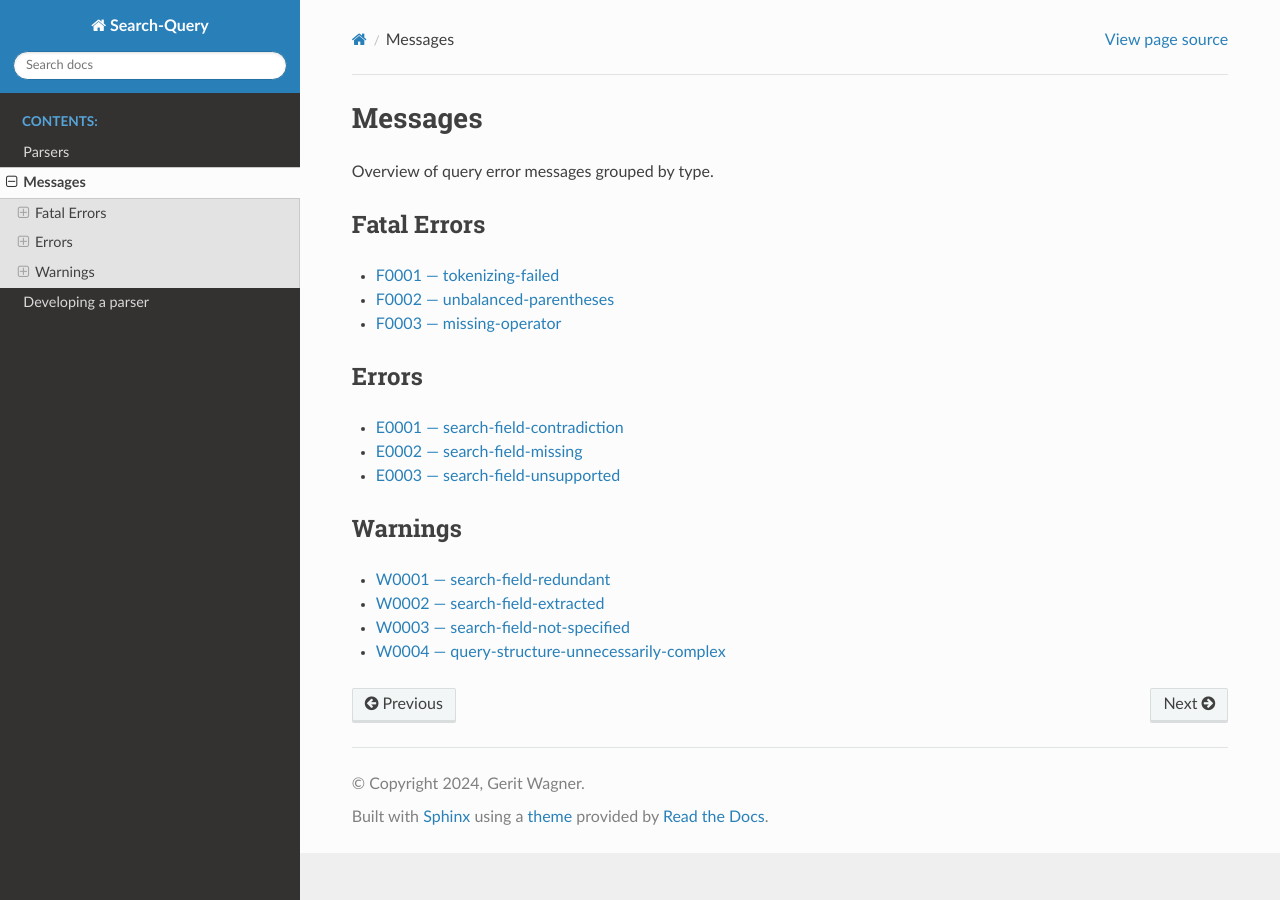
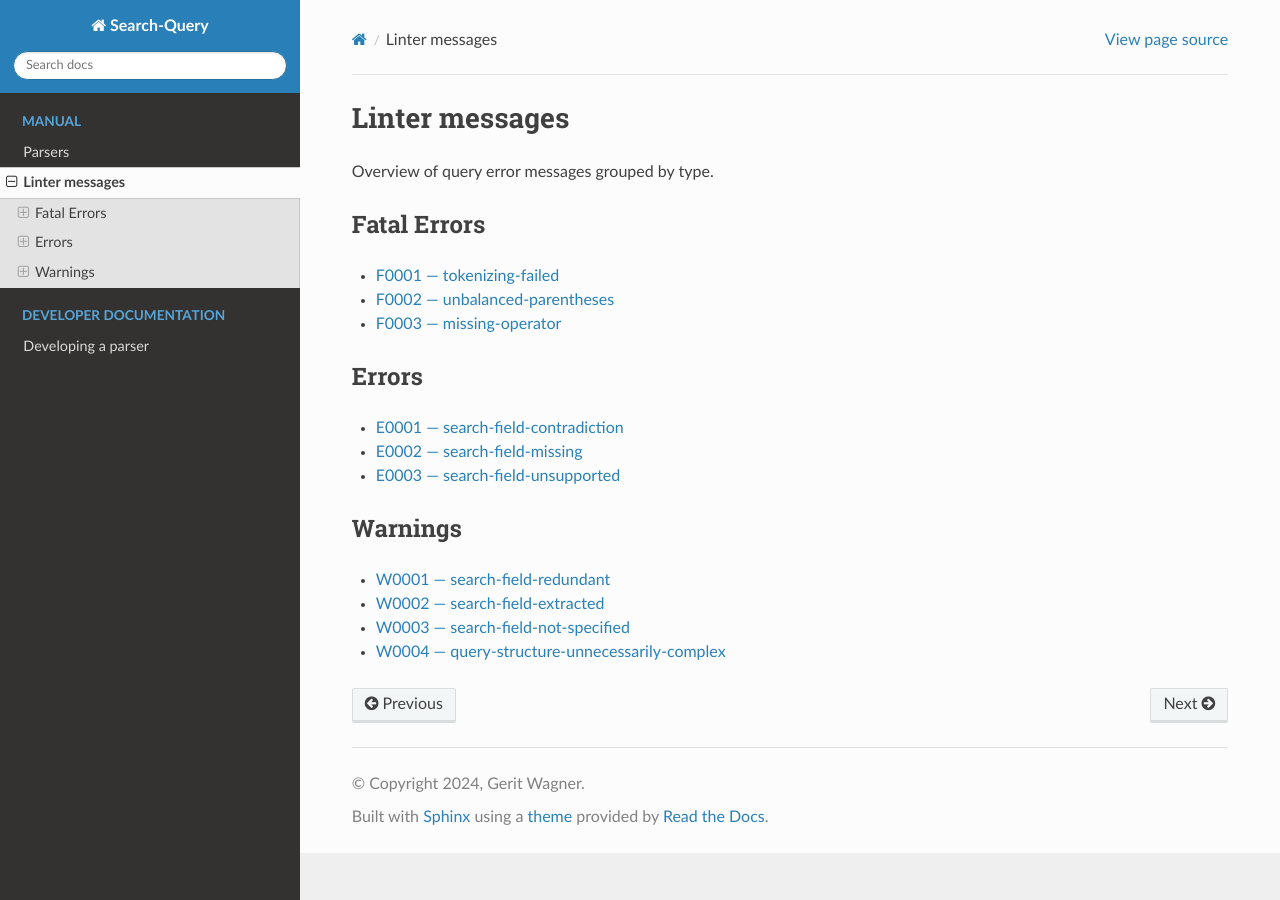
Before and after one commit to CoLRev-Environment/search-query, a Sphinx documentation site: the page built from docs/source/messages/errors_index.rst, in a window 1280 px wide. Built offline with Sphinx 7.4.7 and the Read the Docs theme 3.1.0, drawn with Linux system fonts in a browser that asks for light colours; pages that are not in the unit, such as notebooks, are missing from menus.

Commit message:
update docs

```diff
--- a/docs/source/messages/errors_index.rst
+++ b/docs/source/messages/errors_index.rst
@@ -1,6 +1,6 @@
 .. _query-error-messages:
 
-Messages
+Linter messages
 ====================
 
 Overview of query error messages grouped by type.
```
Also changed, not shown: docs/source/index.rst (+14 -8 lines).
